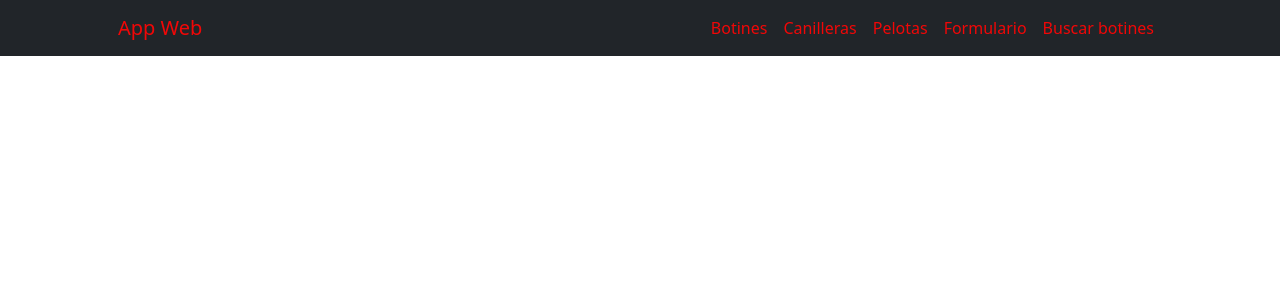
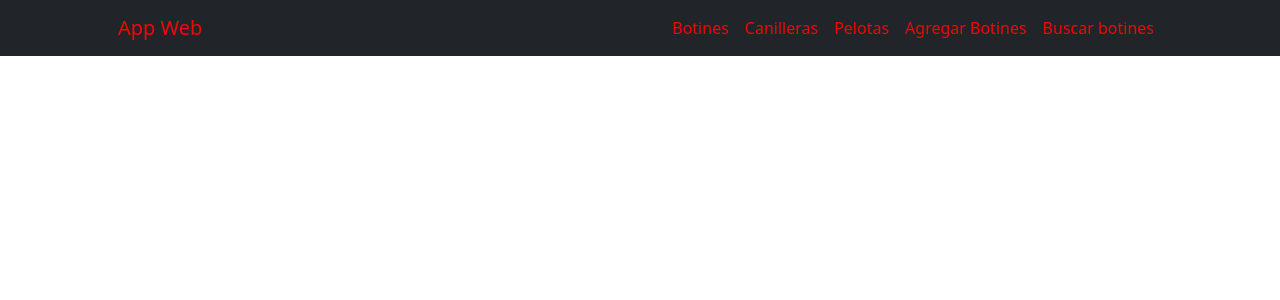
Before and after one commit to FrancoAlonsoPython/Tercera-pre-entregaAlonso, a Django app: page /AppWeb/inicio/ in a window 1280 px wide. Shown: the top 300 px of the page. Run offline with Django 4.2, Linux system fonts and the light colour scheme; some libraries are stand-ins or nearby versions.

Commit message:
finalizado

```diff
--- a/ProyectoWeb/AppWeb/templates/AppWeb/inicio.html
+++ b/ProyectoWeb/AppWeb/templates/AppWeb/inicio.html
@@ -23,7 +23,7 @@
                     <li class="nav-item"><a class="nav-link navText" href="{% url 'Botines' %}">Botines</a></li>
                     <li class="nav-item"><a class="nav-link navText" href="{% url 'Canilleras' %}">Canilleras</a></li>
                     <li class="nav-item"><a class="nav-link navText" href="{% url 'Pelota' %}">Pelotas</a></li>
-                    <li class="nav-item"><a class="nav-link navText" href="{% url 'setBotines' %}">Formulario</a></li>
+                    <li class="nav-item"><a class="nav-link navText" href="{% url 'setBotines' %}">Agregar Botines</a></li>
                     <li class="nav-item"><a class="nav-link navText" href="{% url 'buscarBotines' %}">Buscar botines</a></li>
                 </ul>
             </div>
```
